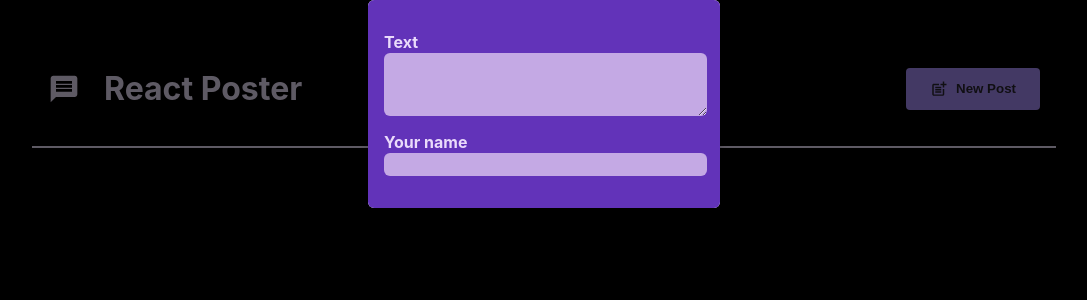
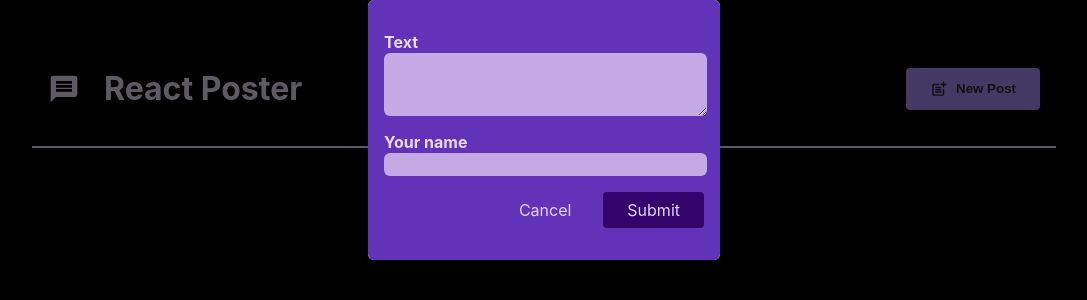
Before and after one commit to DimitrisAthanasiadis/udemy-react-complete-guide, a React (Create React App) app in the folder starting-project/: page / in a window 1280 px wide. Shown: the top 300 px of the page, without its empty margins (96-1183 px from the left). Built offline with nearby package versions, Linux system fonts and the light colour scheme.

Commit message:
properly handle posts and postlist states and empty posts

```diff
--- a/starting-project/src/components/NewPost/NewPost.js
+++ b/starting-project/src/components/NewPost/NewPost.js
@@ -1,15 +1,46 @@
 import classes from './NewPost.module.css';
+import { useState } from "react";
 
-function NewPost(props) {
+function NewPost({ onCancel, onAddPost }) {
+  const [enteredBody, setEnteredBody] = useState("");
+  const [enteredAuthor, setEnteredAuthor] = useState("");
+
+  function changeBodyHandler(event) {
+    setEnteredBody(event.target.value);
+  }
+
+  function changeAuthorHandler(event) {
+    setEnteredAuthor(event.target.value);
+  }
+
+  function submitHandler(event) {
+    event.preventDefault(); // prevents default browser action.
+    //  so, an http request will not be sent.
+
+    const postData = {
+      body: enteredBody,
+      author: enteredAuthor,
+    };
+
+    onAddPost(postData);
+    onCancel(); // it gets called to close the modal upon submitting
+  }
+
   return (
-    <form className={classes.form}>
+    <form className={classes.form} onSubmit={submitHandler}>
       <p>
         <label htmlFor="body">Text</label>
-        <textarea id="body" required rows={3} onChange={props.onBodyChange} />
+        <textarea id="body" required rows={3} onChange={changeBodyHandler} />
       </p>
       <p>
         <label htmlFor="name">Your name</label>
-        <input type="text" id="name" required onChange={props.onAuthorChange} />
+        <input type="text" id="name" required onChange={changeAuthorHandler} />
+      </p>
+      <p className={classes.actions}>
+        <button type="button" onClick={onCancel}>
+          Cancel
+        </button>
+        <button>Submit</button>
       </p>
     </form>
   );
--- a/starting-project/src/components/PostList/PostList.js
+++ b/starting-project/src/components/PostList/PostList.js
@@ -12,15 +12,15 @@
    * need it.
    */
 
-  const [enteredBody, setEnteredBody] = useState("");
-  const [enteredAuthor, setEnteredAuthor] = useState("");
+  const [posts, setPosts] = useState([]);
 
-  function changeBodyHandler(event) {
-    setEnteredBody(event.target.value);
-  }
-
-  function changeAuthorHandler(event) {
-    setEnteredAuthor(event.target.value);
+  function addPostHandler(postData) {
+    /*
+      whenever the new state is based on a previous state,
+      we must pass a function (like an arrow function)
+      to setPosts(). this is a general rule in React.
+    */
+    setPosts((existingPosts) => [postData, ...existingPosts]);
   }
 
   return (
@@ -28,21 +28,25 @@
     // for React because i need to return only ONE component.
     <>
       {isPosting && (
-        <Modal onClose={onStopPosting} >
-          <NewPost
-            onBodyChange={changeBodyHandler}
-            onAuthorChange={changeAuthorHandler}
-            enteredBody={enteredBody}
-            enteredAuthor={enteredAuthor}
-          />
+        <Modal onClose={onStopPosting}>
+          <NewPost onCancel={onStopPosting} onAddPost={addPostHandler} />
         </Modal>
       )}
 
-      {enteredAuthor || enteredBody ? (
+      {posts.length > 0 && (
         <ul className={classes.posts}>
-          <Post author={enteredAuthor} body={enteredBody} />
+          {posts.map((post) => (
+            <Post key={post.body} author={post.author} body={post.body} />
+          ))}
         </ul>
-      ) : null}
+      )}
+
+      {posts.length == 0 && (
+        <div style={{ textAlign: "center", color: "white" }}>
+          <h2>There are no posts yet</h2>
+          <p>Start adding some</p>
+        </div>
+      )}
     </>
   );
 }
```
